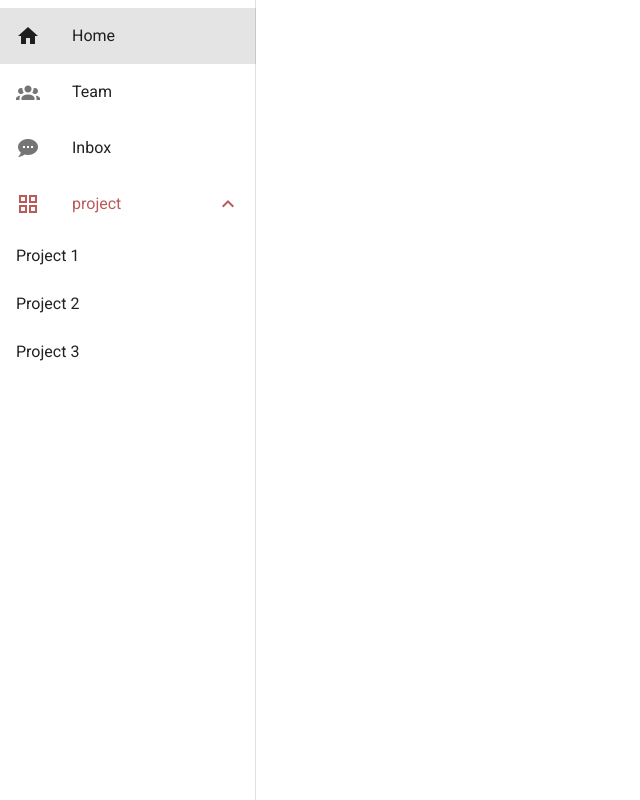
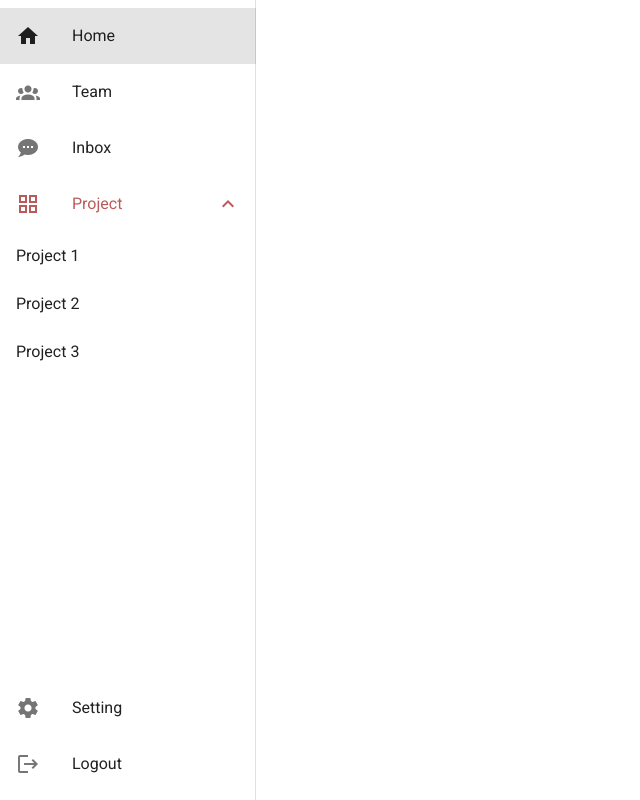
Before and after one commit to quangduy022002/final-project-FE, a Nuxt app: page / in a window 1280 px wide. Shown: the whole page, without its empty margins (0-640 px from the left). Built offline with nearby package versions, Linux system fonts and the light colour scheme.

Commit message:
final nav

```diff
--- a/components/Navbar/drawer.vue
+++ b/components/Navbar/drawer.vue
@@ -5,6 +5,7 @@
       app
       permanent
     >
+    <v-layout column fill-height>
     <v-list>
       <v-list-item v-for="item in items" :key="item.title" :to="item.to">
         <v-list-item-icon>
@@ -30,6 +31,17 @@
           </v-list-item>
       </v-list-group>
     </v-list>
+    <v-spacer></v-spacer>
+    <v-list>
+      <v-list-item v-for="item in itemsBottom" :key="item.title" :to="item.to">
+        <v-list-item-icon>
+          <v-icon>{{item.icon}}</v-icon>
+        </v-list-item-icon>
+
+        <v-list-item-title>{{item.title}}</v-list-item-title>
+      </v-list-item>
+    </v-list>
+  </v-layout>
   </v-navigation-drawer>
 </template>
 
@@ -62,13 +74,24 @@ export default {
       ],
       project: {
             icon: "mdi-view-grid-outline",
-            title: "project",
+            title: "Project",
             items: [
             { title: 'Project 1', id: 0},
             { title: 'Project 2', id: 1 },
             { title: 'Project 3', id: 2 },
             ]
+        },
+        itemsBottom: [{
+          title: "Setting",
+          icon: "mdi-cog",
+          to: "/setting"
+        },
+        {
+          title: "Logout",
+          icon: "mdi-logout",
+          to: "/logout"
         }
+      ]
     }),
   computed: {
   }
```
